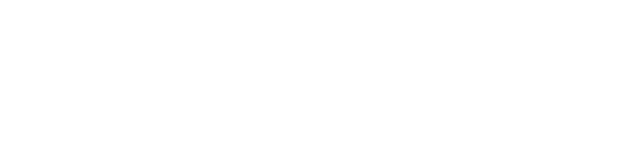
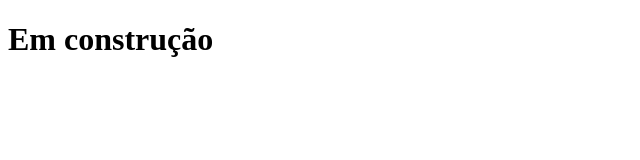
Before and after one commit to assemblyconsultoria/assemblyconsultoria.github.io, a plain HTML site: page index.html in a window 1280 px wide. Shown: the whole page, without its empty margins (0-640 px from the left). Drawn offline with Linux system fonts and the light colour scheme.

Commit message:
Adicionado um texto

```diff
--- a/index.html
+++ b/index.html
@@ -7,6 +7,6 @@
     <title>Assembly Consultoria</title>
 </head>
 <body>
-
+    <h1>Em construção</h1>
 </body>
 </html>
```
